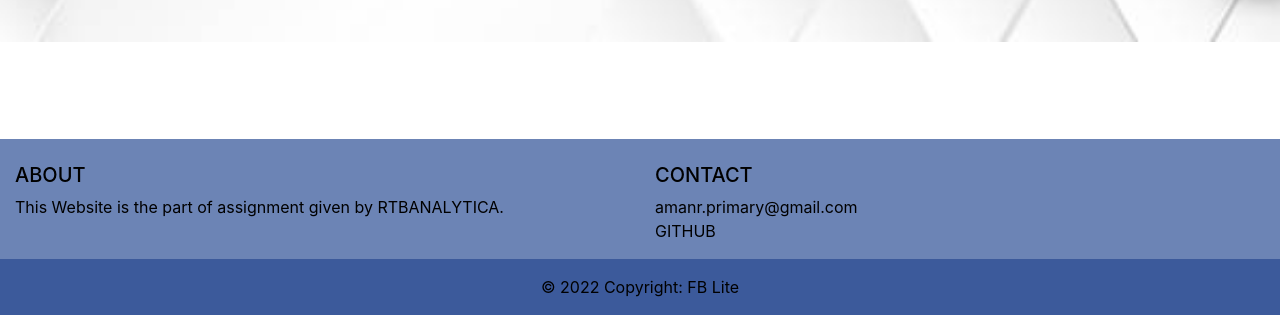
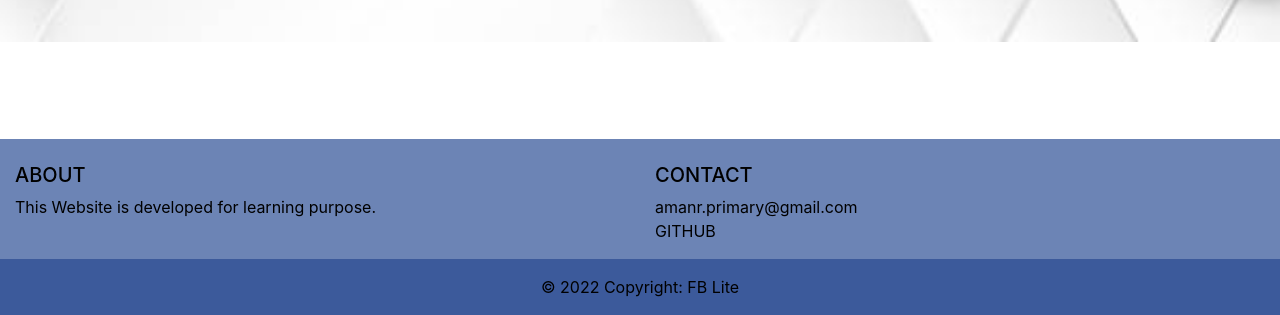
Before and after one commit to amanrOnly/Assignment-RTBANALYTICA, a Django app: page / in a window 1280 px wide. Shown: the part 485-800 px from the top of the page. Run offline with Django 4.2, Linux system fonts and the light colour scheme; some libraries are stand-ins or nearby versions.

Commit message:
Update base2.html

```diff
--- a/core/templates/core/base2.html
+++ b/core/templates/core/base2.html
@@ -66,7 +66,7 @@
 
         <!-- Content -->
         <h5 class="text-uppercase">About</h5>
-        <p>This Website is the part of assignment given by RTBANALYTICA.</p>
+        <p>This Website is developed for learning purpose.</p>
 
       </div>
       <!-- Grid column -->
```
